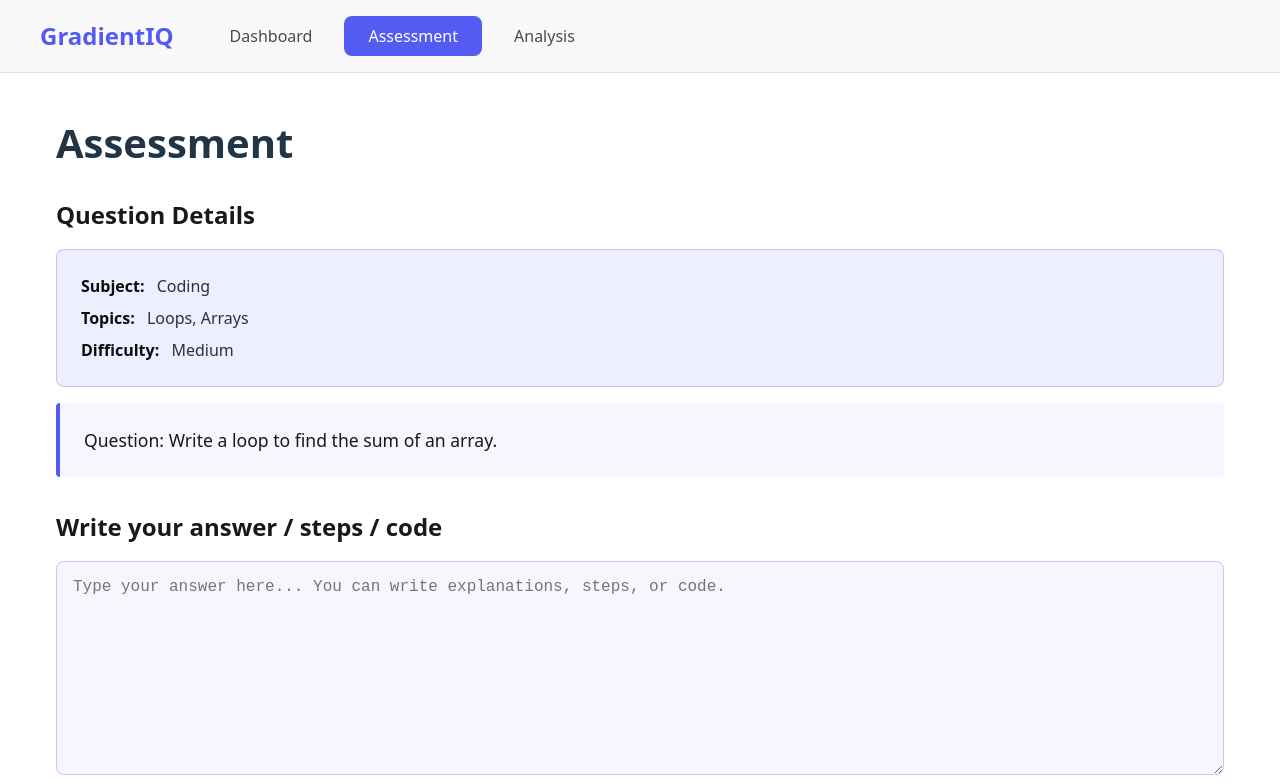
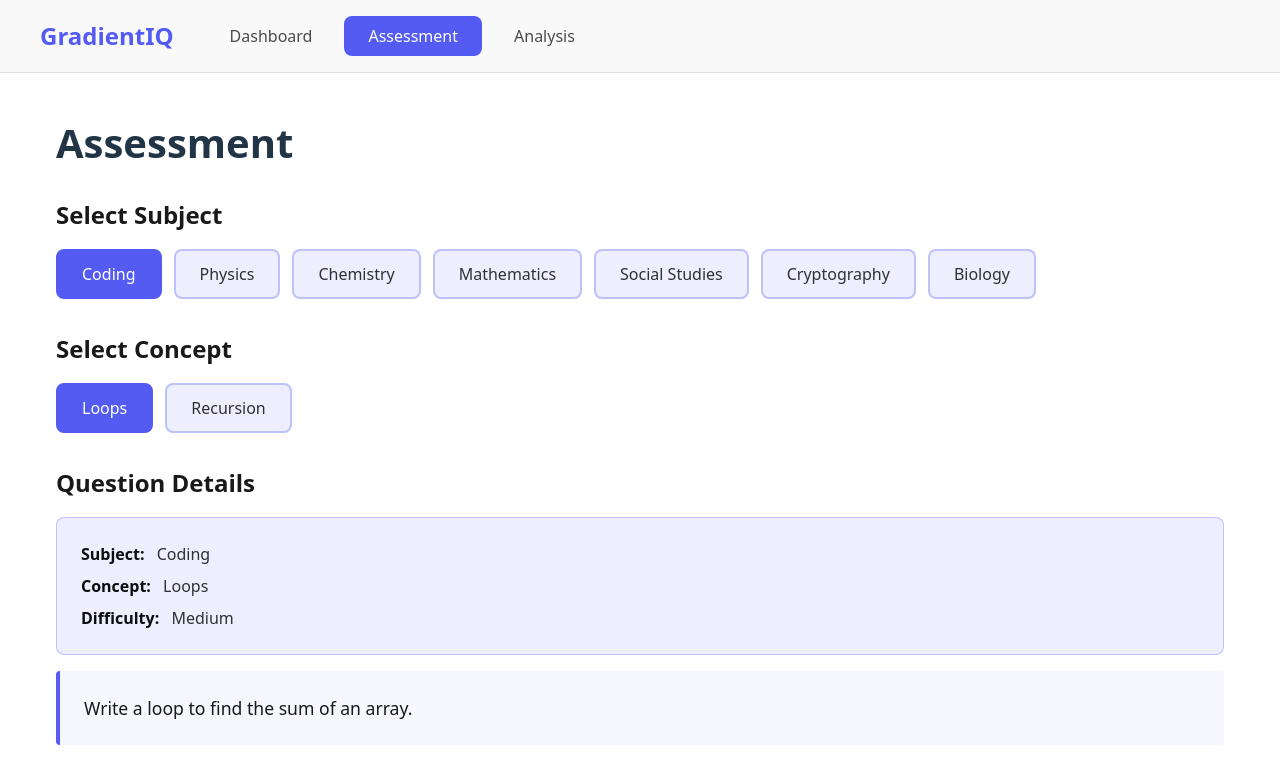
Before and after one commit to mithra-tejvarma/GradientIQ, a React (Vite) app: page /assessment in a window 1280 px wide. Shown: the top 784 px of the page. Built offline with nearby package versions, Linux system fonts and the light colour scheme.

Commit message:
Add multiple subjects support to Assessment section with mock data
Co-authored-by: mohanmuralikarumuri <180510407+mohanmuralikarumuri@users.noreply.github.com>

```diff
--- a/src/pages/AssessmentPage.jsx
+++ b/src/pages/AssessmentPage.jsx
@@ -1,12 +1,100 @@
+import { useState } from 'react';
 import './Page.css';
 
 function AssessmentPage() {
-  // Mock question data
-  const mockQuestion = {
-    subject: 'Coding',
-    topics: ['Loops', 'Arrays'],
+  // Mock data structure for subjects and concepts
+  const subjects = {
+    'Coding': {
+      concepts: ['Loops', 'Recursion']
+    },
+    'Physics': {
+      concepts: ['Kinematics', 'Laws of Motion']
+    },
+    'Chemistry': {
+      concepts: ['Atomic Structure', 'Bonding']
+    },
+    'Mathematics': {
+      concepts: ['Algebra', 'Calculus']
+    },
+    'Social Studies': {
+      concepts: ['World History', 'Geography']
+    },
+    'Cryptography': {
+      concepts: ['Hashing', 'Encryption Basics']
+    },
+    'Biology': {
+      concepts: ['Cell Biology', 'Genetics']
+    }
+  };
+
+  // Mock questions for each concept
+  const mockQuestions = {
+    'Loops': {
+      difficulty: 'Medium',
+      questionText: 'Write a loop to find the sum of an array.'
+    },
+    'Recursion': {
+      difficulty: 'Hard',
+      questionText: 'Write a recursive function to calculate the factorial of a number.'
+    },
+    'Kinematics': {
+      difficulty: 'Medium',
+      questionText: 'A car accelerates from rest at 2 m/s². Calculate the distance traveled in 5 seconds.'
+    },
+    'Laws of Motion': {
+      difficulty: 'Medium',
+      questionText: 'Explain Newton\'s Second Law with an example.'
+    },
+    'Atomic Structure': {
+      difficulty: 'Easy',
+      questionText: 'Describe the structure of an atom and its subatomic particles.'
+    },
+    'Bonding': {
+      difficulty: 'Medium',
+      questionText: 'Explain the difference between ionic and covalent bonding.'
+    },
+    'Algebra': {
+      difficulty: 'Easy',
+      questionText: 'Solve for x: 2x + 5 = 15'
+    },
+    'Calculus': {
+      difficulty: 'Hard',
+      questionText: 'Find the derivative of f(x) = x³ + 2x² - 5x + 1'
+    },
+    'World History': {
+      difficulty: 'Medium',
+      questionText: 'Discuss the main causes of World War I.'
+    },
+    'Geography': {
+      difficulty: 'Easy',
+      questionText: 'Name the seven continents and their relative positions.'
+    },
+    'Hashing': {
+      difficulty: 'Medium',
+      questionText: 'Explain how hash functions work and their applications in data security.'
+    },
+    'Encryption Basics': {
+      difficulty: 'Medium',
+      questionText: 'What is the difference between symmetric and asymmetric encryption?'
+    },
+    'Cell Biology': {
+      difficulty: 'Easy',
+      questionText: 'Describe the main differences between plant and animal cells.'
+    },
+    'Genetics': {
+      difficulty: 'Hard',
+      questionText: 'Explain Mendel\'s Law of Segregation with a Punnett square example.'
+    }
+  };
+
+  // State management
+  const [selectedSubject, setSelectedSubject] = useState('Coding');
+  const [selectedConcept, setSelectedConcept] = useState('Loops');
+
+  // Get current question based on selected concept
+  const currentQuestion = mockQuestions[selectedConcept] || {
     difficulty: 'Medium',
-    questionText: 'Question: Write a loop to find the sum of an array.'
+    questionText: 'Question not available.'
   };
 
   // Placeholder handlers
@@ -18,26 +106,69 @@ function AssessmentPage() {
     console.log('Save Progress clicked - logic to be implemented');
   };
 
+  const handleSubjectChange = (subject) => {
+    setSelectedSubject(subject);
+    // Set first concept of the new subject as selected
+    const firstConcept = subjects[subject].concepts[0];
+    setSelectedConcept(firstConcept);
+  };
+
+  const handleConceptChange = (concept) => {
+    setSelectedConcept(concept);
+  };
+
   return (
     <div className="page">
       <h1>Assessment</h1>
+
+      {/* Subject Selector Section */}
+      <section className="assessment-section">
+        <h2>Select Subject</h2>
+        <div className="subject-selector">
+          {Object.keys(subjects).map((subject) => (
+            <button
+              key={subject}
+              className={`subject-button ${selectedSubject === subject ? 'active' : ''}`}
+              onClick={() => handleSubjectChange(subject)}
+            >
+              {subject}
+            </button>
+          ))}
+        </div>
+      </section>
+
+      {/* Concept Selector Section */}
+      <section className="assessment-section">
+        <h2>Select Concept</h2>
+        <div className="concept-selector">
+          {subjects[selectedSubject].concepts.map((concept) => (
+            <button
+              key={concept}
+              className={`concept-button ${selectedConcept === concept ? 'active' : ''}`}
+              onClick={() => handleConceptChange(concept)}
+            >
+              {concept}
+            </button>
+          ))}
+        </div>
+      </section>
 
       {/* Question Display Section */}
       <section className="assessment-section">
         <h2>Question Details</h2>
         <div className="question-details">
           <div className="detail-item">
-            <strong>Subject:</strong> {mockQuestion.subject}
+            <strong>Subject:</strong> {selectedSubject}
           </div>
           <div className="detail-item">
-            <strong>Topics:</strong> {mockQuestion.topics.join(', ')}
+            <strong>Concept:</strong> {selectedConcept}
           </div>
           <div className="detail-item">
-            <strong>Difficulty:</strong> {mockQuestion.difficulty}
+            <strong>Difficulty:</strong> {currentQuestion.difficulty}
           </div>
         </div>
         <div className="question-text">
-          <p>{mockQuestion.questionText}</p>
+          <p>{currentQuestion.questionText}</p>
         </div>
       </section>
 
--- a/src/pages/Page.css
+++ b/src/pages/Page.css
@@ -31,6 +31,48 @@
   font-size: 1.5rem;
   margin-bottom: 1rem;
   color: rgba(255, 255, 255, 0.9);
+}
+
+/* Subject and Concept Selector Styles */
+.subject-selector,
+.concept-selector {
+  display: flex;
+  flex-wrap: wrap;
+  gap: 0.75rem;
+  margin-top: 1rem;
+}
+
+.subject-button,
+.concept-button {
+  padding: 0.75rem 1.5rem;
+  font-size: 1rem;
+  font-weight: 500;
+  border-radius: 8px;
+  cursor: pointer;
+  transition: all 0.3s ease;
+  background-color: rgba(100, 108, 255, 0.1);
+  color: rgba(255, 255, 255, 0.8);
+  border: 2px solid rgba(100, 108, 255, 0.3);
+}
+
+.subject-button:hover,
+.concept-button:hover {
+  background-color: rgba(100, 108, 255, 0.2);
+  border-color: rgba(100, 108, 255, 0.5);
+  color: rgba(255, 255, 255, 0.95);
+}
+
+.subject-button.active,
+.concept-button.active {
+  background-color: #646cff;
+  border-color: #646cff;
+  color: white;
+}
+
+.subject-button.active:hover,
+.concept-button.active:hover {
+  background-color: #535bf2;
+  border-color: #535bf2;
 }
 
 .question-details {
@@ -141,6 +183,33 @@
     color: rgba(0, 0, 0, 0.9);
   }
 
+  .subject-button,
+  .concept-button {
+    background-color: rgba(83, 91, 242, 0.1);
+    color: rgba(0, 0, 0, 0.8);
+    border: 2px solid rgba(83, 91, 242, 0.3);
+  }
+
+  .subject-button:hover,
+  .concept-button:hover {
+    background-color: rgba(83, 91, 242, 0.2);
+    border-color: rgba(83, 91, 242, 0.5);
+    color: rgba(0, 0, 0, 0.95);
+  }
+
+  .subject-button.active,
+  .concept-button.active {
+    background-color: #535bf2;
+    border-color: #535bf2;
+    color: white;
+  }
+
+  .subject-button.active:hover,
+  .concept-button.active:hover {
+    background-color: #747bff;
+    border-color: #747bff;
+  }
+
   .question-details {
     background-color: rgba(83, 91, 242, 0.1);
     border: 1px solid rgba(83, 91, 242, 0.3);
```
Also changed, not shown: 1 other file (tests, documents, lock files or other folders).
